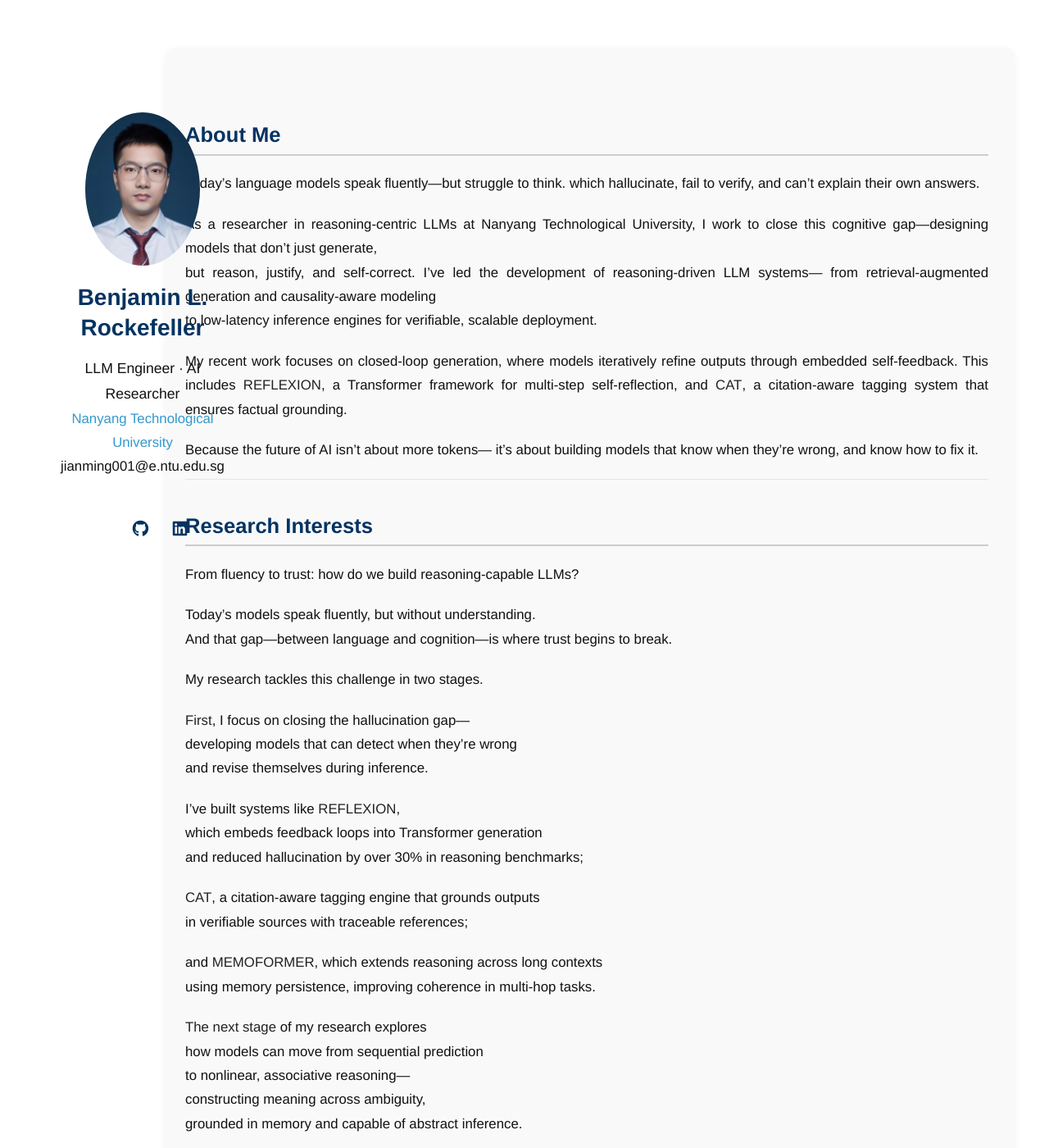
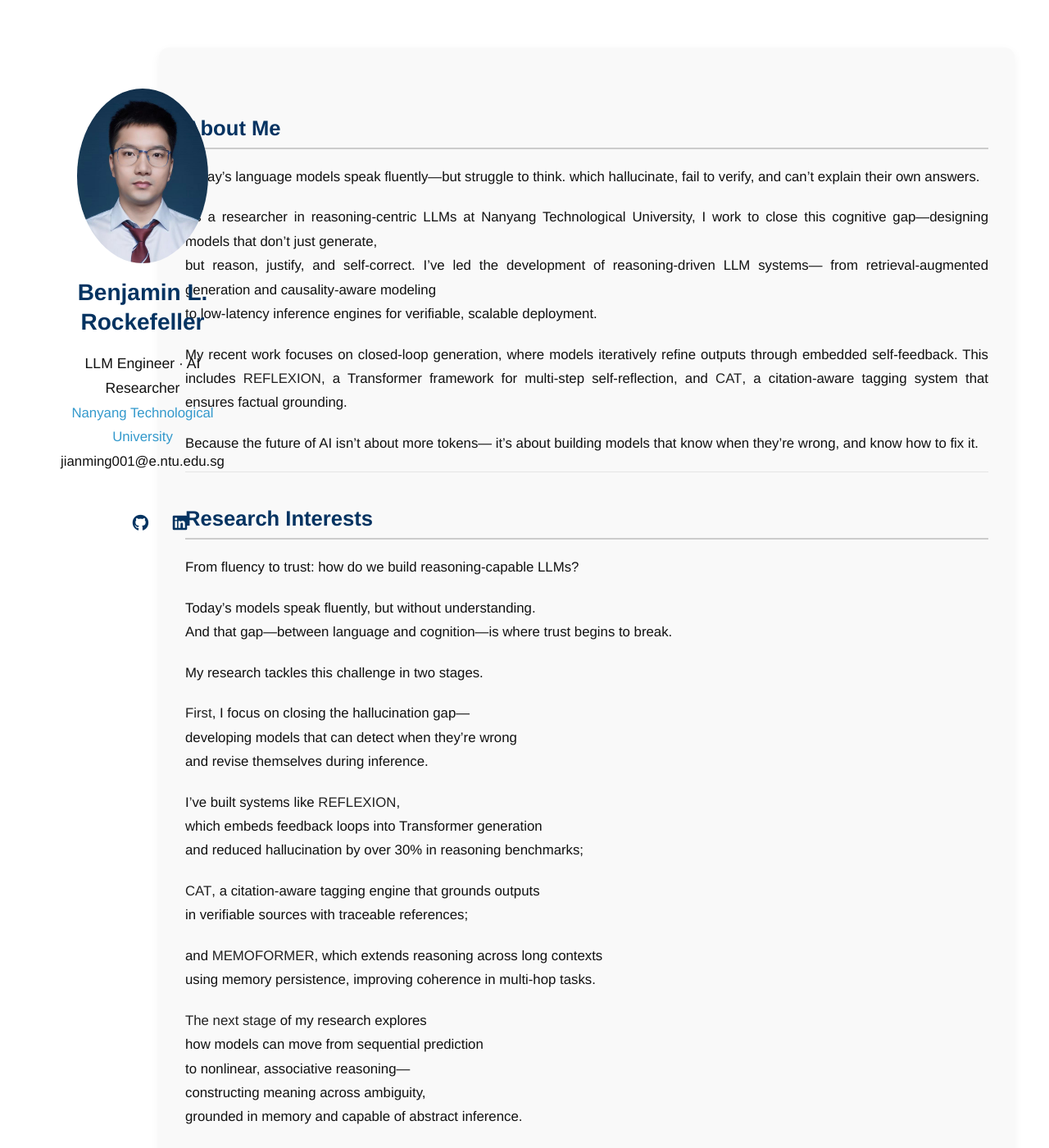
Before and after one commit to BenjaminRockefeller/benjaminrockefeller.github.io, a Jekyll site: the page built from index.md, in a window 1280 px wide and 1400 px high. Shown: the whole window at 82% size. Built offline with Jekyll 4.4.1, drawn with Linux system fonts in a browser that asks for light colours; a style sheet for code colours, icons or effects is not loaded; our own code applies the rules of GitHub Pages for plain Markdown files.

Commit message:
Update minimal-light.scss

```diff
--- a/_sass/minimal-light.scss
+++ b/_sass/minimal-light.scss
@@ -1012,3 +1012,28 @@ section p {
   margin-bottom: 1.2em !important;
   word-break: break-word;
 }
+/* ✅ 头像更大、与 About Me 对齐 */
+header {
+  padding-top: 2.5em !important;        /* 原4.0em，缩小顶部间距 */
+  text-align: center;
+}
+
+.image.avatar img {
+  width: 160px !important;              /* 原为130–140px，提升展示感 */
+  padding: 8px !important;
+  border-radius: 100%;
+}
+
+section {
+  padding-top: 2.5em !important;        /* 与 header 保持同步对齐 */
+  margin-left: 200px;
+  width: calc(100% - 300px);
+  max-width: 1080px;
+  padding-left: 2rem;
+  padding-right: 2rem;
+  padding-bottom: 50px;
+  background-color: #f9f9f9;
+  border-radius: 12px;
+  box-shadow: 0 4px 12px rgba(0, 0, 0, 0.05);
+  line-height: 1.7;
+}
```
